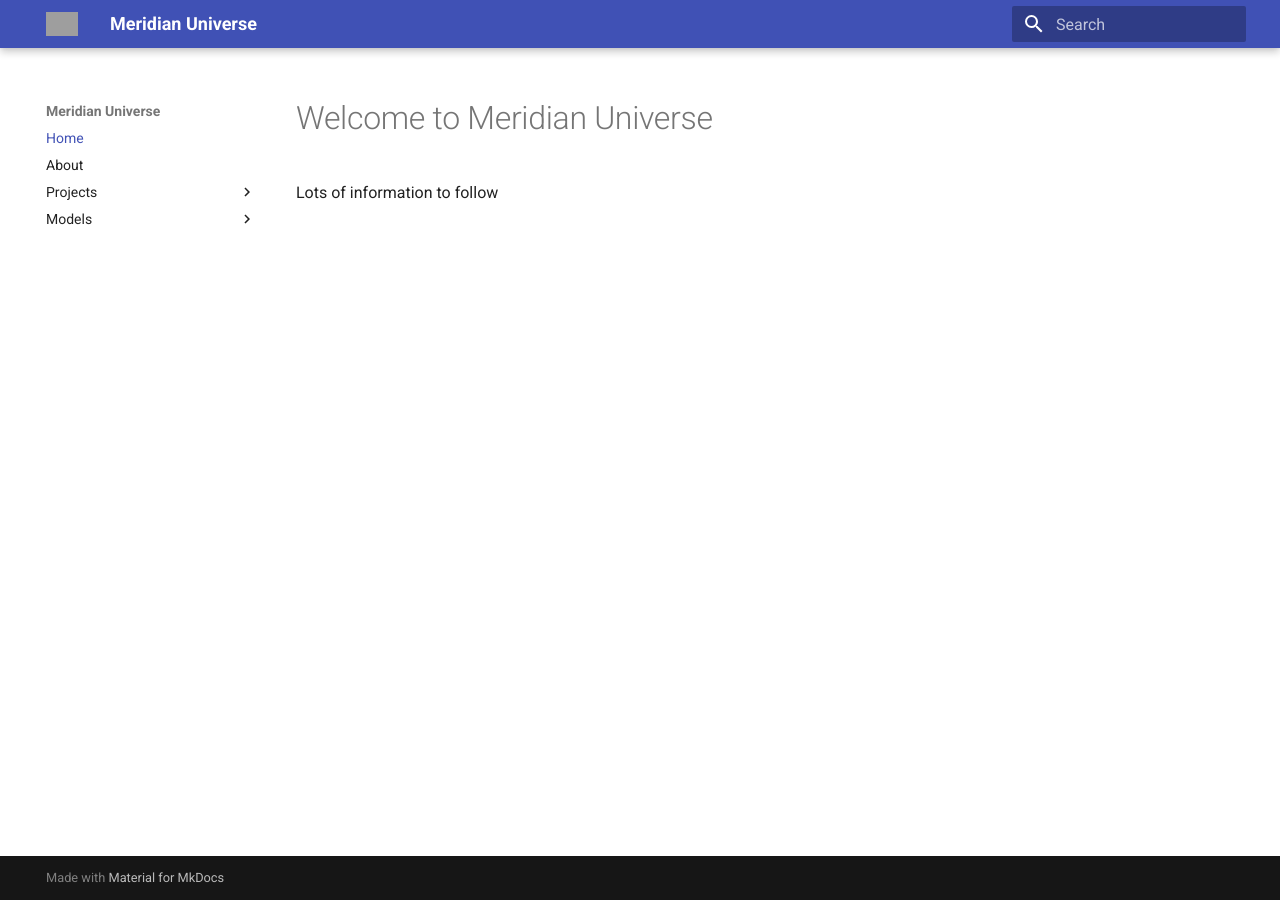
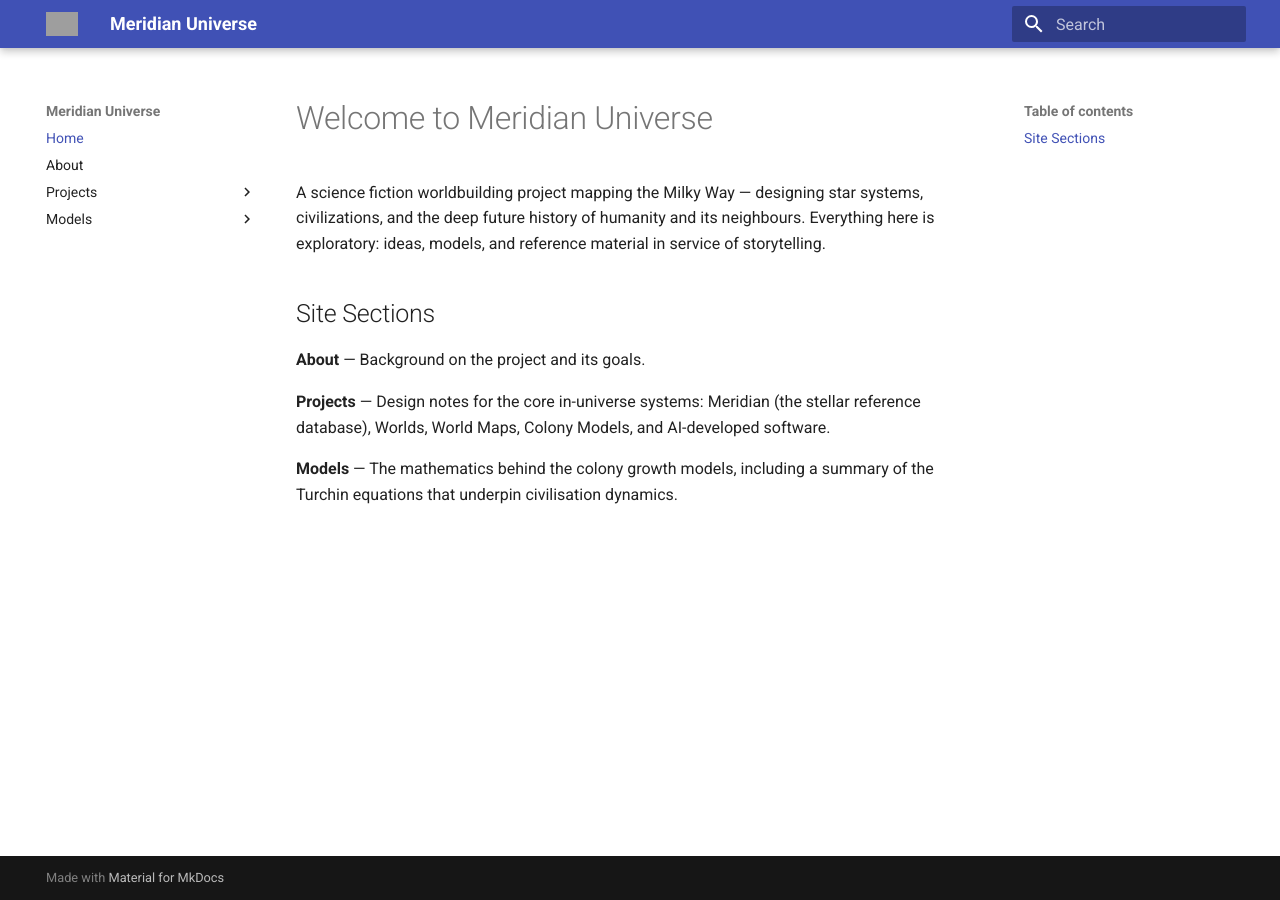
Before and after one commit to lentulus/MeridianUniverse, an MkDocs documentation site: the page built from UniverseNotes/index.md, in a window 1280 px wide. Built offline with MkDocs 1.6.1 and Material for MkDocs 9.7.7, drawn with Linux system fonts in a browser that asks for light colours; grey boxes are pictures that could not be loaded.

Commit message:
Add project charter and site section descriptions to index
Co-Authored-By: Claude Sonnet 4.6 <noreply@anthropic.com>

```diff
--- a/UniverseNotes/index.md
+++ b/UniverseNotes/index.md
@@ -1,3 +1,11 @@
 # Welcome to Meridian Universe
 
-Lots of information to follow
+A science fiction worldbuilding project mapping the Milky Way — designing star systems, civilizations, and the deep future history of humanity and its neighbours. Everything here is exploratory: ideas, models, and reference material in service of storytelling.
+
+## Site Sections
+
+**About** — Background on the project and its goals.
+
+**Projects** — Design notes for the core in-universe systems: Meridian (the stellar reference database), Worlds, World Maps, Colony Models, and AI-developed software.
+
+**Models** — The mathematics behind the colony growth models, including a summary of the Turchin equations that underpin civilisation dynamics.
```
